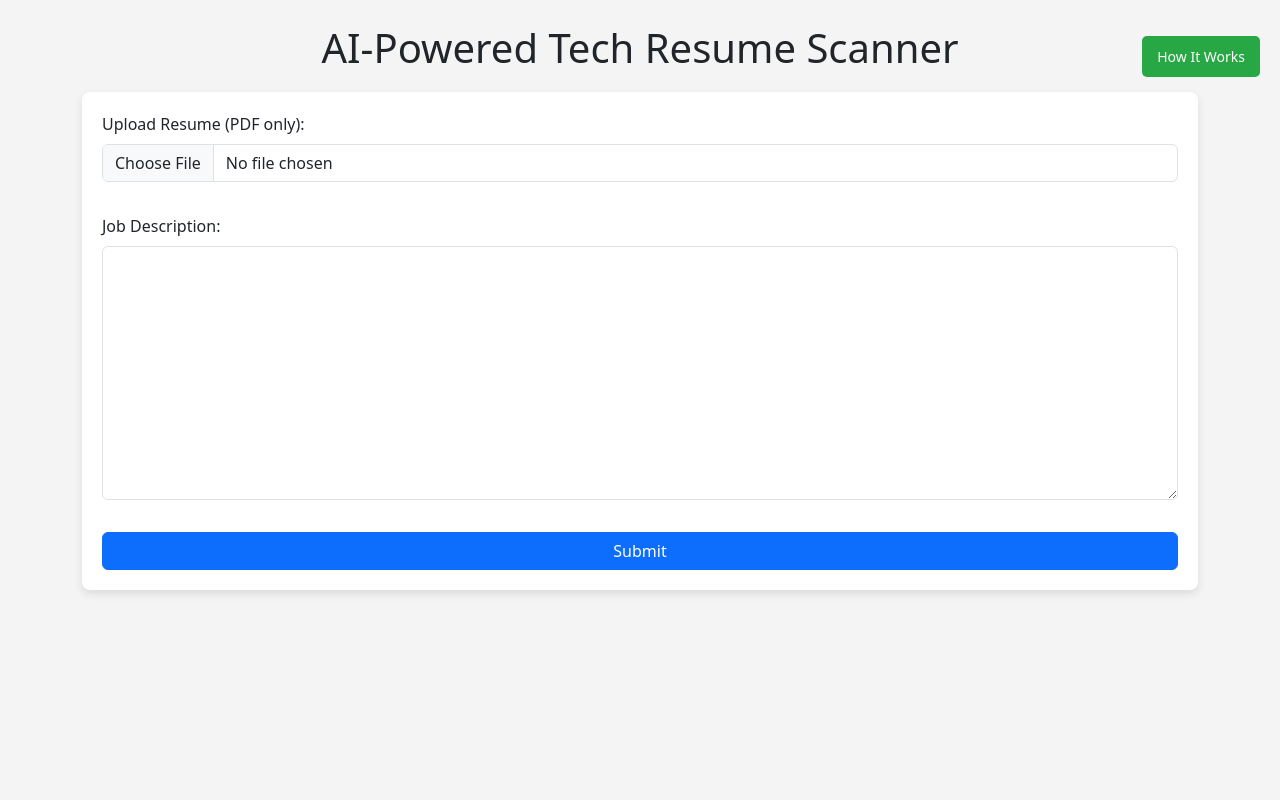
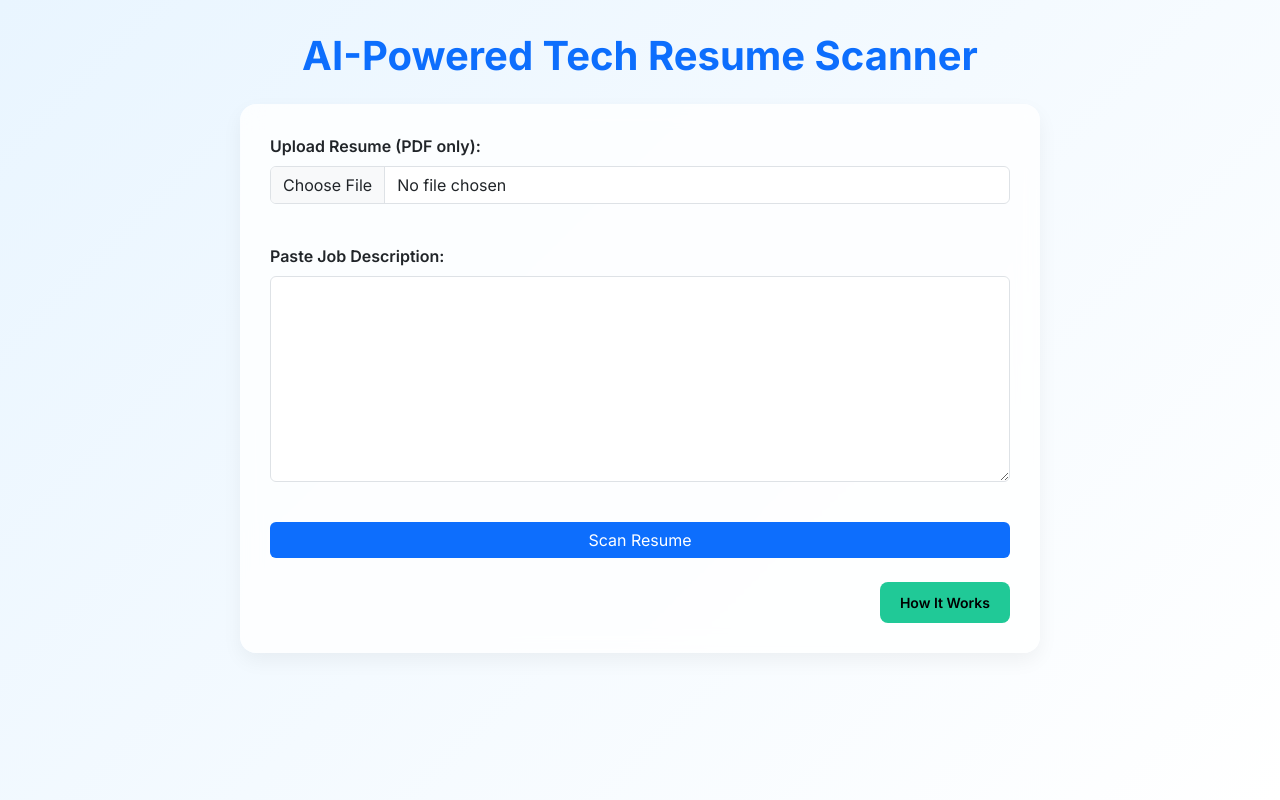
Before and after one commit to Maulik0417/AIResumeScanner, a Flask app: template templates/index.html in a window 1280 px wide. Run offline with Flask 2, Linux system fonts and the light colour scheme; the template is opened without the code that fills it, so the values that code supplies are empty; parts of the project's set-up code (start-up, migrations or seed data) failed here and were passed over; some libraries are stand-ins or nearby versions.

Commit message:
Front end Design Update

```diff
--- a/templates/index.html
+++ b/templates/index.html
@@ -1,167 +1,207 @@
 <!DOCTYPE html>
 <html lang="en">
 <head>
-  <meta charset="UTF-8">
-  <meta name="viewport" content="width=device-width, initial-scale=1">
+  <meta charset="UTF-8" />
+  <meta name="viewport" content="width=device-width, initial-scale=1" />
   <title>AI Resume Scanner</title>
 
   <!-- Bootstrap CSS -->
-  <link href="https://cdn.jsdelivr.net/npm/bootstrap@5.3.2/dist/css/bootstrap.min.css" rel="stylesheet">
+  <link href="https://cdn.jsdelivr.net/npm/bootstrap@5.3.2/dist/css/bootstrap.min.css" rel="stylesheet" />
+  <link href="https://fonts.googleapis.com/css2?family=Inter:wght@400;600;700&display=swap" rel="stylesheet" />
 
   <style>
     body {
-      background-color: #f4f4f4;
+      font-family: 'Inter', sans-serif;
+      background: linear-gradient(135deg, #e9f5ff, #ffffff);
+      min-height: 100vh;
+      padding: 2rem 0;
     }
+
+    h1 {
+      font-weight: 700;
+      color: #0d6efd;
+    }
+
     .container-custom {
-      background: white;
-      padding: 20px;
+      background: rgba(255, 255, 255, 0.8);
+      backdrop-filter: blur(10px);
+      padding: 30px;
+      border-radius: 16px;
+      box-shadow: 0 8px 20px rgba(0, 0, 0, 0.05);
+    }
+
+    .form-label {
+      font-weight: 600;
+    }
+
+    .btn-primary {
+      background: #0d6efd;
+      border: none;
+      transition: all 0.2s ease-in-out;
+    }
+
+    .btn-primary:hover {
+      background-color: #0b5ed7;
+      transform: scale(1.02);
+    }
+
+    .how-it-works-btn {
+      background: #20c997;
+      border: none;
+      font-weight: 600;
+      font-size: 14px;
+      padding: 10px 20px;
       border-radius: 8px;
-      box-shadow: 0 4px 8px rgba(0,0,0,0.1);
+      transition: background 0.3s ease;
+    }
+
+    .how-it-works-btn:hover {
+      background: #17a589;
+    }
+
+    .how-it-works-container {
+      text-align: end;
+    }
+
+    .results {
+      margin-top: 30px;
+      animation: fadeIn 0.7s ease-in-out;
+    }
+
+    .result-item {
+      background-color: #ffffff;
+      border-left: 5px solid #0d6efd;
+      padding: 15px;
+      margin-bottom: 15px;
+      border-radius: 8px;
+      font-size: 15px;
+    }
+
+    .score {
+      font-size: 22px;
+      font-weight: 700;
+    }
+
+    .loading {
+      text-align: center;
       margin-top: 20px;
-      position: relative;
     }
-    .how-it-works-btn {
-      background-color: #28a745;
-      color: white;
-      padding: 10px 15px;
-      border-radius: 5px;
-      border: none;
-      font-size: 14px;
-    }
-    .how-it-works-btn:hover {
-      background-color: #218838;
-    }
-    .results {
-      margin-top: 20px;
-      padding: 15px;
-      background-color: #f1f1f1;
-      border-radius: 8px;
-    }
-    .result-item {
-      padding: 10px;
-      margin-bottom: 10px;
-      background-color: #fff;
-      border-radius: 5px;
-      box-shadow: 0 2px 4px rgba(0,0,0,0.1);
-    }
-    .score {
-      font-size: 20px;
-      font-weight: bold;
-      color: #28a745;
-    }
-    .loading {
-      display: none;
-      text-align: center;
-    }
+
     .spinner {
-      border: 4px solid rgba(255, 255, 255, 0.3);
-      border-top: 4px solid #007BFF;
+      border: 5px solid rgba(0, 0, 0, 0.1);
+      border-top: 5px solid #0d6efd;
       border-radius: 50%;
-      width: 50px;
-      height: 50px;
+      width: 60px;
+      height: 60px;
       animation: spin 1s linear infinite;
       margin: 0 auto;
     }
+
     @keyframes spin {
-      0% { transform: rotate(0deg); }
-      100% { transform: rotate(360deg); }
+      to {
+        transform: rotate(360deg);
+      }
     }
-    /* Modal */
+
+    @keyframes fadeIn {
+      from {
+        opacity: 0;
+        transform: translateY(15px);
+      }
+      to {
+        opacity: 1;
+        transform: translateY(0);
+      }
+    }
+
+    /* Modal styling */
     .modal-content {
-      border-radius: 8px;
+      border-radius: 12px;
+      padding: 30px;
     }
+
+    .modal-content h2 {
+      font-weight: 700;
+      margin-bottom: 20px;
+    }
+
+    .modal-content ul li {
+      margin-bottom: 10px;
+    }
+
     .close {
-      color: #aaa;
-      font-size: 28px;
-      font-weight: bold;
       position: absolute;
       top: 10px;
-      right: 25px;
+      right: 20px;
+      font-size: 24px;
+      cursor: pointer;
+      color: #888;
     }
+
     .close:hover {
-      color: black;
-      cursor: pointer;
-    }
-    /* Responsive How It Works Button */
-    .how-it-works-container {
-      position: absolute;
-      top: 20px;
-      right: 20px;
-    }
-    @media (max-width: 850px) {
-      .how-it-works-container {
-        position: static;
-        margin-top: 20px;
-        text-align: right;
-      }
+      color: #000;
     }
   </style>
 </head>
 
 <body>
+  <div class="container">
+    <h1 class="text-center mb-4">AI-Powered Tech Resume Scanner</h1>
 
-  <div class="container my-4">
-    <h1 class="text-center">AI-Powered Tech Resume Scanner</h1>
-
-    <div class="container-custom position-relative">
-
-      <form action="/submit" method="POST" enctype="multipart/form-data" class="d-flex flex-column gap-3">
+    <div class="container-custom mx-auto" style="max-width: 800px;">
+      <form action="/submit" method="POST" enctype="multipart/form-data" class="d-flex flex-column gap-4">
         <div class="mb-3">
           <label for="resume" class="form-label">Upload Resume (PDF only):</label>
-          <input type="file" class="form-control" name="resume" required>
+          <input type="file" class="form-control" name="resume" required />
         </div>
 
         <div class="mb-3">
-          <label for="job_desc" class="form-label">Job Description:</label>
-          <textarea class="form-control" name="job_desc" rows="10" required></textarea>
+          <label for="job_desc" class="form-label">Paste Job Description:</label>
+          <textarea class="form-control" name="job_desc" rows="8" required></textarea>
         </div>
 
-        <button type="submit" class="btn btn-primary">Submit</button>
+        <button type="submit" class="btn btn-primary w-100">Scan Resume</button>
       </form>
 
+      <div class="how-it-works-container mt-4">
+        <button class="how-it-works-btn" id="howItWorksBtn">How It Works</button>
+      </div>
+
       <!-- Loading spinner -->
-      <div id="loading" class="loading mt-4">
+      <div id="loading" class="loading" style="display: none;">
         <div class="spinner"></div>
-        <p>Processing... This May Take A While</p>
+        <p class="mt-2 text-muted">Processing... Please wait.</p>
       </div>
 
       <!-- Results -->
-      <div id="results" class="results mt-4" style="display: none;">
-        <h2>Results</h2>
+      <div id="results" class="results" style="display: none;">
+        <h4 class="mb-3">Results</h4>
         <div id="matching_keywords" class="result-item"></div>
         <div id="absent_keywords" class="result-item"></div>
-        <div id="score" class="score"></div>
+        <div id="score" class="score mt-3 text-center"></div>
       </div>
-
     </div>
-
-    <!-- How it works button -->
-    <div class="how-it-works-container mt-3">
-      <button class="how-it-works-btn" id="howItWorksBtn">How It Works</button>
-    </div>
-
   </div>
 
   <!-- Modal -->
   <div class="modal fade" id="myModal" tabindex="-1" aria-hidden="true">
     <div class="modal-dialog modal-dialog-centered">
-      <div class="modal-content p-4">
+      <div class="modal-content">
         <span class="close" id="closeModal">&times;</span>
         <h2>How This Resume Scanner Works</h2>
-        <p><strong>Disclaimer:</strong> This tool is primarily designed for tech-related fields and may not work effectively for other domains.</p>
+        <p><strong>Disclaimer:</strong> This tool is optimized for tech roles.</p>
         <ul>
-          <li><strong>Step 1:</strong> Extracts text from your resume and the job posting.</li>
-          <li><strong>Step 2:</strong> Identifies keywords from a predefined list of tech skills and soft skills.</li>
-          <li><strong>Step 3:</strong> Matches resume keywords to job description keywords.</li>
-          <li><strong>Step 4:</strong> Uses AI to calculate semantic similarity using cosine similarity.</li>
-          <li><strong>Step 5:</strong> Outputs a compatibility score percentage.</li>
+          <li><strong>Step 1:</strong> Extracts content from your resume and the job description.</li>
+          <li><strong>Step 2:</strong> Identifies relevant hard and soft skills.</li>
+          <li><strong>Step 3:</strong> Uses AI to semantically compare the texts.</li>
+          <li><strong>Step 4:</strong> Calculates a compatibility score.</li>
         </ul>
-        <p>Higher scores mean a better match!</p>
+        <p>A higher score means your resume aligns well with the job post!</p>
       </div>
     </div>
   </div>
 
-  <!-- Bootstrap JS Bundle -->
+  <!-- Bootstrap JS -->
   <script src="https://cdn.jsdelivr.net/npm/bootstrap@5.3.2/dist/js/bootstrap.bundle.min.js"></script>
 
   <script>
@@ -189,13 +229,14 @@
       }
 
       resultsContainer.style.display = 'block';
-      document.getElementById('matching_keywords').innerHTML = `<strong>Matching Skills:</strong><br>${data.matching_keywords.join(', ')}`;
-      document.getElementById('absent_keywords').innerHTML = `<strong style="color: red;">Absent Skills:</strong><br>${data.absent_keywords.length > 0 ? data.absent_keywords.join(', ') : 'None 🎉'}`;
+      document.getElementById('matching_keywords').innerHTML = `<strong>✅ Matching Skills:</strong><br>${data.matching_keywords.join(', ')}`;
+      document.getElementById('absent_keywords').innerHTML = `<strong style="color: red;">❌ Absent Skills:</strong><br>${data.absent_keywords.length > 0 ? data.absent_keywords.join(', ') : 'None 🎉'}`;
 
       const scoreElement = document.getElementById('score');
       const score = data.score;
       scoreElement.textContent = `Compatibility Score: ${score}%`;
-      scoreElement.style.color = score >= 50 ? 'green' : 'red';
+      scoreElement.classList.toggle('text-success', score >= 50);
+      scoreElement.classList.toggle('text-danger', score < 50);
     });
 
     // Modal logic
@@ -203,14 +244,8 @@
     const btn = document.getElementById("howItWorksBtn");
     const closeModal = document.getElementById("closeModal");
 
-    btn.onclick = () => {
-      modal.show();
-    };
-
-    closeModal.onclick = () => {
-      modal.hide();
-    };
+    btn.onclick = () => modal.show();
+    closeModal.onclick = () => modal.hide();
   </script>
-
 </body>
 </html>
```
Also changed, not shown: 2 other files.
